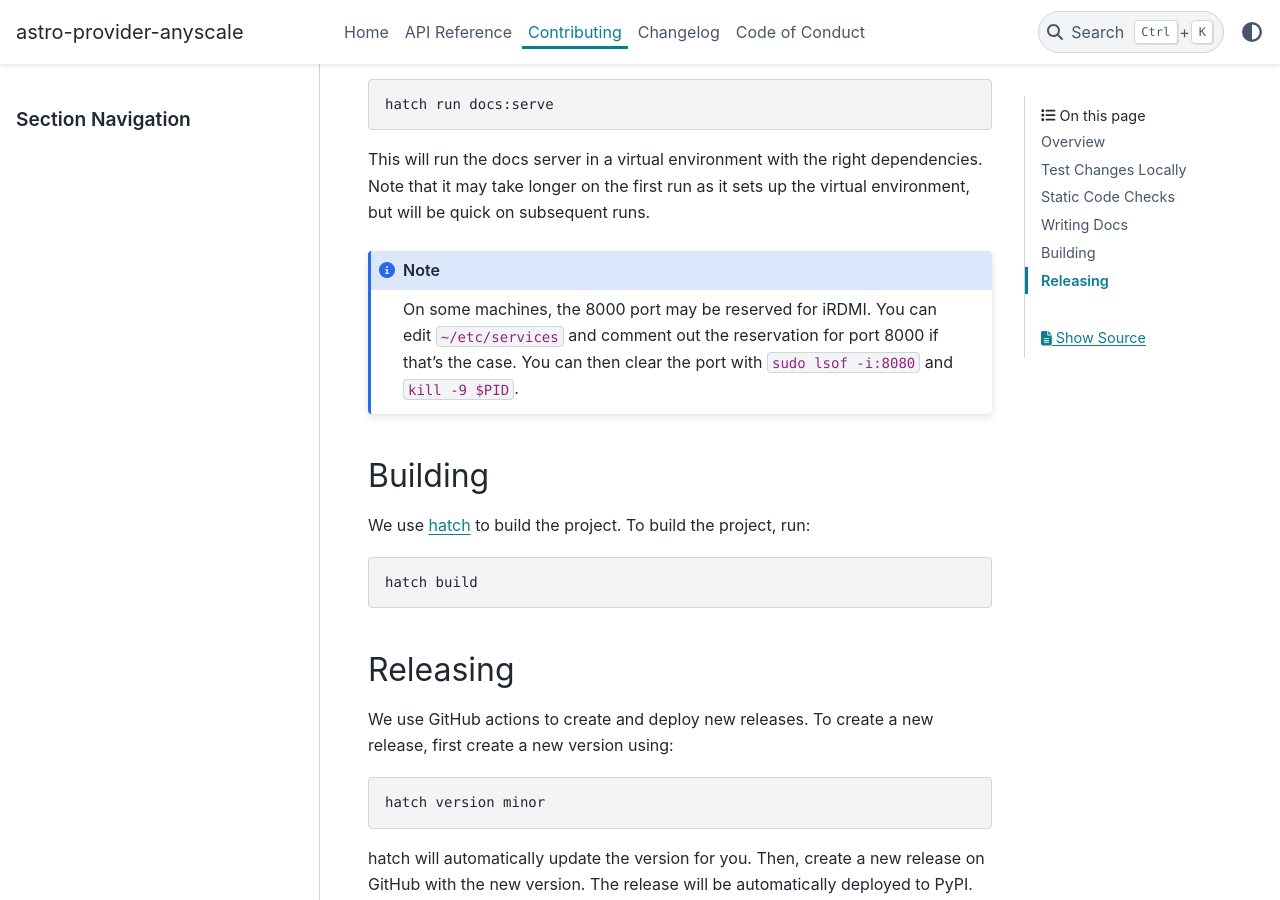
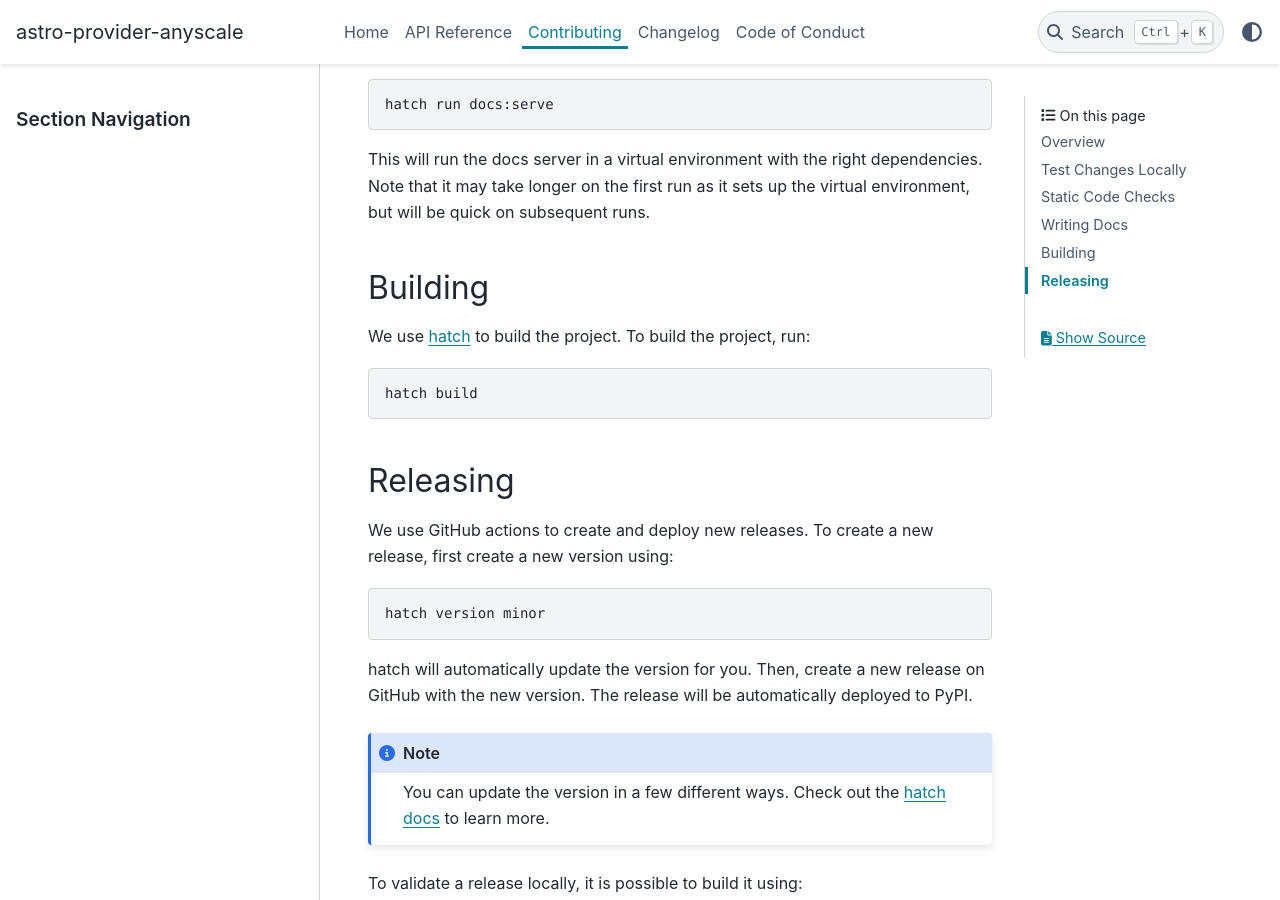
Before and after one commit to astronomer/astro-provider-anyscale, a Sphinx documentation site: the page built from docs/CONTRIBUTING.rst, in a window 1280 px wide and 900 px high, scrolled down 1946 px. Built offline with Sphinx 7.4.7 and the PyData theme 0.15.4, drawn with Linux system fonts in a browser that asks for light colours.

Commit message:
Remove reference to port 8000 and iRDMI

```diff
--- a/docs/CONTRIBUTING.rst
+++ b/docs/CONTRIBUTING.rst
@@ -79,9 +79,6 @@
 
 This will run the docs server in a virtual environment with the right dependencies. Note that it may take longer on the first run as it sets up the virtual environment, but will be quick on subsequent runs.
 
-.. note::
-    On some machines, the 8000 port may be reserved for iRDMI. You can edit ``~/etc/services`` and comment out the reservation for port 8000 if that's the case. You can then clear the port with ``sudo lsof -i:8080`` and ``kill -9 $PID``.
-
 Building
 --------
 
```
